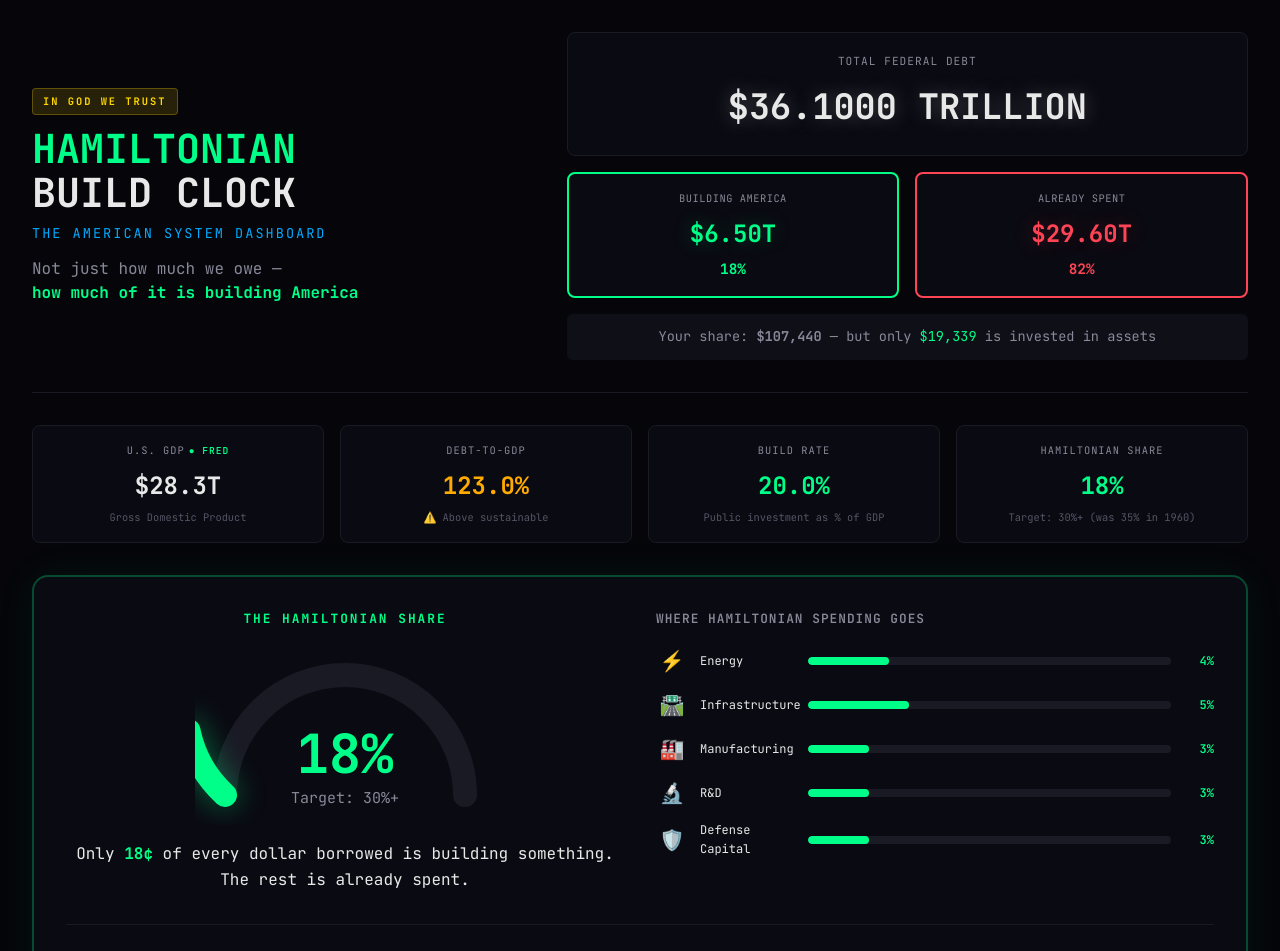
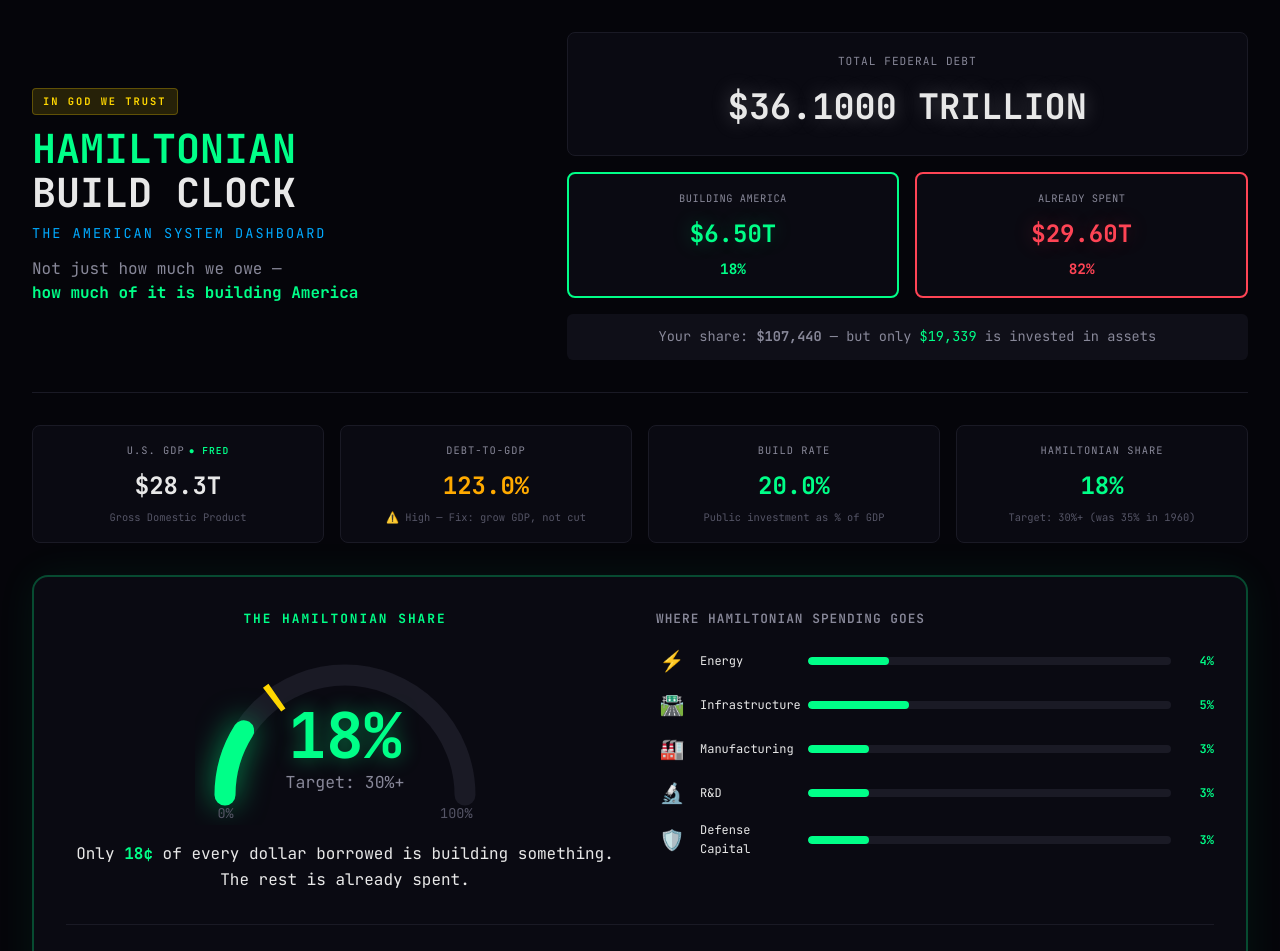
Before and after one commit to toreyjames/Build-Clock, a Next.js app: page / in a window 1280 px wide. Shown: the top 951 px of the page. Built offline with nearby package versions, Linux system fonts and the light colour scheme; no server answers.

Commit message:
Fix gauge, add Debt-to-GDP context, reorder sections for better flow

```diff
--- a/app/page.tsx
+++ b/app/page.tsx
@@ -584,7 +584,7 @@ export default function Home() {
                 {actualDebtToGdp.toFixed(1)}%
               </div>
               <div style={styles.kpiSubtext}>
-                {actualDebtToGdp > 120 ? '⚠️ Above sustainable' : actualDebtToGdp > 100 ? '⚠️ Elevated' : '✓ Manageable'}
+                {actualDebtToGdp > 120 ? '⚠️ High — Fix: grow GDP, not cut' : actualDebtToGdp > 100 ? '⚠️ Elevated' : '✓ Manageable'}
               </div>
             </div>
 
@@ -627,38 +627,44 @@ export default function Home() {
               <div style={styles.gaugeLabel}>THE HAMILTONIAN SHARE</div>
               <div style={styles.gaugeWrapper}>
                 <svg viewBox="0 0 200 120" style={{ width: '100%', maxWidth: '300px' }}>
-                  {/* Background arc */}
+                  {/* Background arc (full semi-circle) */}
                   <path
                     d="M 20 100 A 80 80 0 0 1 180 100"
                     fill="none"
                     stroke={COLORS.border}
-                    strokeWidth="16"
+                    strokeWidth="14"
                     strokeLinecap="round"
                   />
-                  {/* Filled arc based on Hamiltonian share (0% = 0deg, 100% = 180deg) */}
+                  {/* Filled arc - uses stroke-dasharray for proper fill */}
                   <path
-                    d={`M 20 100 A 80 80 0 0 1 ${20 + 160 * Math.min(HAMILTONIAN_SHARE * 100 / 100, 1) * Math.cos(Math.PI * (1 - HAMILTONIAN_SHARE))} ${100 - 80 * Math.sin(Math.PI * HAMILTONIAN_SHARE)}`}
+                    d="M 20 100 A 80 80 0 0 1 180 100"
                     fill="none"
                     stroke={COLORS.hamiltonian}
-                    strokeWidth="16"
+                    strokeWidth="14"
                     strokeLinecap="round"
-                    style={{ filter: `drop-shadow(0 0 10px ${COLORS.hamiltonian}66)` }}
+                    strokeDasharray={`${251.3 * HAMILTONIAN_SHARE} 251.3`}
+                    style={{ filter: `drop-shadow(0 0 10px ${COLORS.hamiltonian}88)` }}
                   />
-                  {/* Target marker at 30% */}
-                  <line
-                    x1={20 + 160 * 0.3 * Math.cos(Math.PI * (1 - 0.3))}
-                    y1={100 - 80 * Math.sin(Math.PI * 0.3)}
-                    x2={20 + 160 * 0.3 * Math.cos(Math.PI * (1 - 0.3)) + 10 * Math.cos(Math.PI * (1 - 0.3))}
-                    y2={100 - 80 * Math.sin(Math.PI * 0.3) - 10 * Math.sin(Math.PI * 0.3)}
+                  {/* Target marker at 30% - gold tick */}
+                  <path
+                    d="M 20 100 A 80 80 0 0 1 180 100"
+                    fill="none"
                     stroke={COLORS.gold}
-                    strokeWidth="3"
+                    strokeWidth="20"
+                    strokeLinecap="butt"
+                    strokeDasharray="4 247.3"
+                    strokeDashoffset={-251.3 * 0.30 + 2}
                   />
-                  <text x="100" y="85" textAnchor="middle" fill={COLORS.hamiltonian} fontSize="36" fontWeight="700" fontFamily="'JetBrains Mono', monospace">
+                  {/* Center text */}
+                  <text x="100" y="75" textAnchor="middle" fill={COLORS.hamiltonian} fontSize="42" fontWeight="700" fontFamily="'JetBrains Mono', monospace" style={{ textShadow: `0 0 20px ${COLORS.hamiltonian}66` }}>
                     {(HAMILTONIAN_SHARE * 100).toFixed(0)}%
                   </text>
-                  <text x="100" y="105" textAnchor="middle" fill={COLORS.textMuted} fontSize="10">
+                  <text x="100" y="95" textAnchor="middle" fill={COLORS.textMuted} fontSize="11">
                     Target: 30%+
                   </text>
+                  {/* Scale labels */}
+                  <text x="15" y="115" textAnchor="start" fill={COLORS.textDim} fontSize="9">0%</text>
+                  <text x="185" y="115" textAnchor="end" fill={COLORS.textDim} fontSize="9">100%</text>
                 </svg>
               </div>
               <div style={styles.gaugeTagline}>
@@ -717,35 +723,6 @@ export default function Home() {
             <strong>Methodology:</strong> Hamiltonian Share = Federal spending on capital assets (infrastructure, energy, manufacturing, R&D, defense capital)
             as a percentage of total federal outlays. Based on OMB Budget Object Class data and BEA fixed investment series.
             <br /><em>A "national debt, if not excessive, will be to us a national blessing" — Hamilton, 1781</em>
-          </div>
-        </section>
-
-        {/* ================================================================ */}
-        {/* WHY WE BUILD - First Principles */}
-        {/* ================================================================ */}
-        <section style={styles.philosophySection}>
-          <h2 style={styles.philosophyTitle}>WHY WE BUILD</h2>
-          <div style={styles.philosophyGrid}>
-            <div style={styles.philosophyCard}>
-              <div style={styles.philIcon}>🎯</div>
-              <p><strong>Create, Don't Copy</strong><br />
-              America invents. Others mass-produce. We create the next breakthrough — that's who we are.</p>
-            </div>
-            <div style={styles.philosophyCard}>
-              <div style={styles.philIcon}>🏛️</div>
-              <p><strong>First Principles</strong><br />
-              Hamilton knew: productive debt builds nations. We forgot. Time to remember.</p>
-            </div>
-            <div style={styles.philosophyCard}>
-              <div style={styles.philIcon}>🦅</div>
-              <p><strong>America First</strong><br />
-              Build for us, not against anyone. Self-sufficiency is the goal. Independence is victory.</p>
-            </div>
-            <div style={styles.philosophyCard}>
-              <div style={styles.philIcon}>⚒️</div>
-              <p><strong>Work is Dignity</strong><br />
-              AI is our tool, not our replacement. We are makers, not just consumers. Built to build.</p>
-            </div>
           </div>
         </section>
 
@@ -1040,6 +1017,35 @@ export default function Home() {
         </section>
 
         {/* ================================================================ */}
+        {/* WHY WE BUILD - First Principles (Philosophy as conclusion) */}
+        {/* ================================================================ */}
+        <section style={styles.philosophySection}>
+          <h2 style={styles.philosophyTitle}>WHY WE BUILD</h2>
+          <div style={styles.philosophyGrid}>
+            <div style={styles.philosophyCard}>
+              <div style={styles.philIcon}>🎯</div>
+              <p><strong>Create, Don't Copy</strong><br />
+              America invents. Others mass-produce. We create the next breakthrough — that's who we are.</p>
+            </div>
+            <div style={styles.philosophyCard}>
+              <div style={styles.philIcon}>🏛️</div>
+              <p><strong>First Principles</strong><br />
+              Hamilton knew: productive debt builds nations. We forgot. Time to remember.</p>
+            </div>
+            <div style={styles.philosophyCard}>
+              <div style={styles.philIcon}>🦅</div>
+              <p><strong>America First</strong><br />
+              Build for us, not against anyone. Self-sufficiency is the goal. Independence is victory.</p>
+            </div>
+            <div style={styles.philosophyCard}>
+              <div style={styles.philIcon}>⚒️</div>
+              <p><strong>Work is Dignity</strong><br />
+              AI is our tool, not our replacement. We are makers, not just consumers. Built to build.</p>
+            </div>
+          </div>
+        </section>
+
+        {/* ================================================================ */}
         {/* WIN CONDITION */}
         {/* ================================================================ */}
         <section style={styles.winSection}>
```
